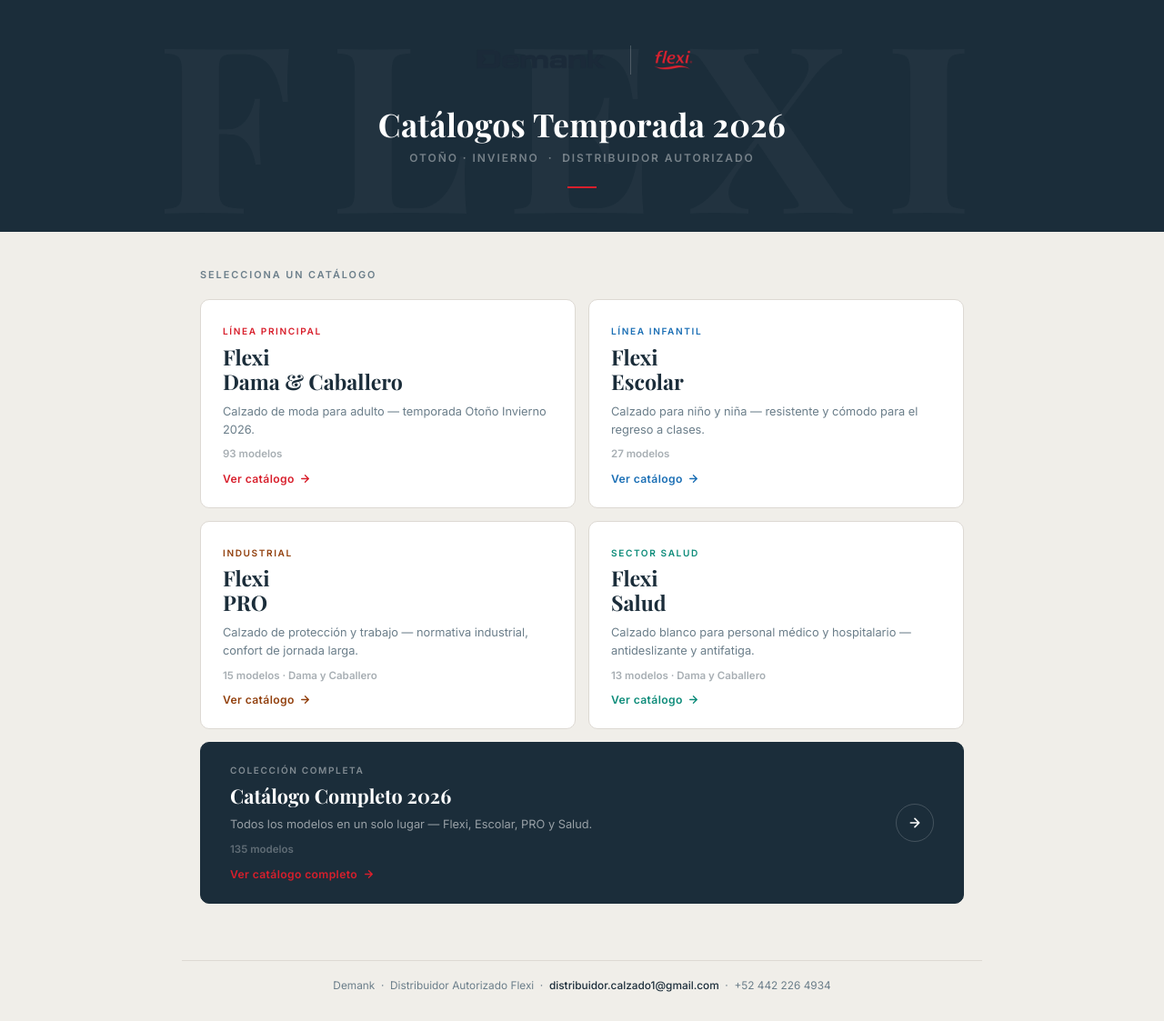
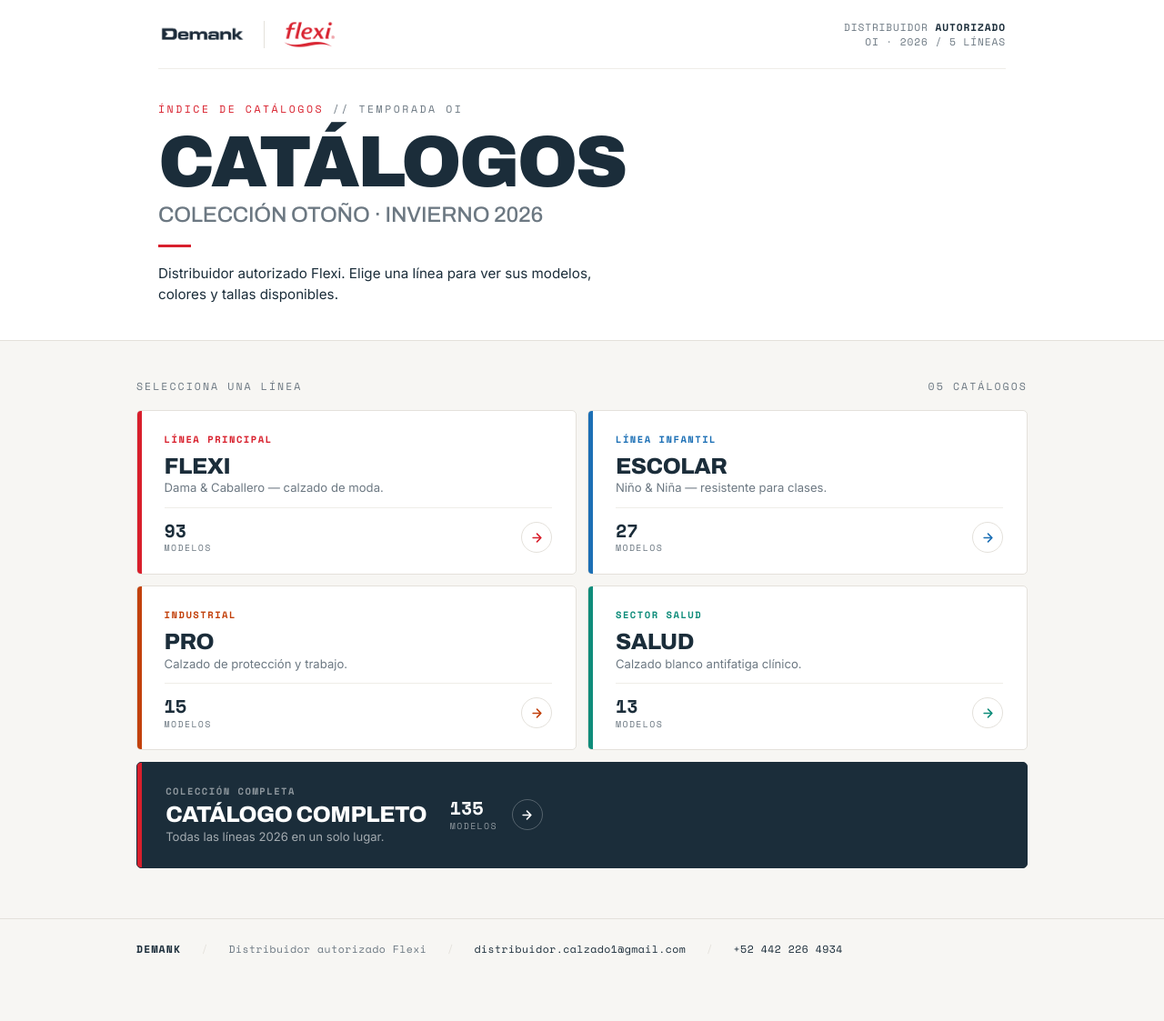
Before and after one commit to distribuidor-calzado/catalogo-demank, a plain HTML site: page index.html in a window 1280 px wide. Shown: the whole page at 91% size. After the commit the page ends 1090 px from the top, so only its background shows below. Drawn offline with nearby package versions, Linux system fonts and the light colour scheme.

Commit message:
design: rediseño del menú de inicio (masthead claro + índice line-sheet)

```diff
--- a/index.html
+++ b/index.html
@@ -4,349 +4,426 @@
   <meta charset="UTF-8">
   <meta name="viewport" content="width=device-width, initial-scale=1.0">
   <title>Catálogos Flexi 2026 — Demank</title>
+  <meta name="description" content="Índice de catálogos Flexi Otoño Invierno 2026. Distribuidor autorizado Demank — Flexi, Escolar, PRO, Salud y colección completa.">
   <link rel="preconnect" href="https://fonts.googleapis.com">
-  <link href="https://fonts.googleapis.com/css2?family=Playfair+Display:wght@700&family=Inter:wght@400;500;600&display=swap" rel="stylesheet">
+  <link rel="preconnect" href="https://fonts.gstatic.com" crossorigin>
+  <link href="https://fonts.googleapis.com/css2?family=Archivo:wght@500;700;800;900&family=Inter:wght@400;500&family=Space+Mono:wght@400;700&display=swap" rel="stylesheet">
   <style>
     *, *::before, *::after { box-sizing: border-box; margin: 0; padding: 0; }
 
     :root {
-      --navy:   #1B2D3A;
-      --red:    #D81F2C;
-      --teal:   #0E8C7A;
-      --blue:   #1B6FB5;
-      --amber:  #92400e;
-      --bg:     #F0EEE9;
-      --white:  #FFFFFF;
-      --muted:  #6B7E8A;
-      --border: #DDD9D3;
+      --paper:   #F7F6F3;
+      --plate:   #FFFFFF;
+      --ink:     #1B2D3A;
+      --red:     #D81F2C;
+      --mute:    #6C7882;
+      --line:    #E4E1DB;
+      --line-2:  #EFEDE8;
+
+      /* swatches funcionales por línea */
+      --c-flexi:   #D81F2C;
+      --c-escolar: #1B6FB5;
+      --c-pro:     #C2410C;
+      --c-salud:   #0E8C7A;
+      --c-todo:    #1B2D3A;
     }
+
+    html { -webkit-text-size-adjust: 100%; }
 
     body {
       font-family: 'Inter', system-ui, sans-serif;
-      background: var(--bg);
-      color: var(--navy);
+      background: var(--paper);
+      color: var(--ink);
       min-height: 100vh;
+      line-height: 1.5;
+      -webkit-font-smoothing: antialiased;
     }
 
-    /* ── HERO ── */
-    .hero {
-      background: var(--navy);
-      padding: 2.75rem 1.5rem 3rem;
-      text-align: center;
-      position: relative;
-      overflow: hidden;
+    .wrap { max-width: 980px; margin: 0 auto; padding: 0 1.5rem; }
+
+    /* ─────────── MASTHEAD (letterhead claro) ─────────── */
+    .masthead {
+      background: var(--plate);
+      border-bottom: 1px solid var(--line);
     }
 
-    .hero::before {
-      content: 'FLEXI';
-      position: absolute;
-      font-family: 'Playfair Display', serif;
-      font-size: clamp(7rem, 22vw, 16rem);
-      font-weight: 700;
-      color: rgba(255,255,255,0.03);
-      top: 50%; left: 50%;
-      transform: translate(-50%, -50%);
-      white-space: nowrap;
-      pointer-events: none;
-      letter-spacing: 0.15em;
-      user-select: none;
+    .brandbar {
+      display: flex;
+      align-items: center;
+      gap: 1.25rem;
+      padding: 1.4rem 0 1.3rem;
+      border-bottom: 1px solid var(--line-2);
+      flex-wrap: wrap;
     }
 
-    .hero-logos {
-      display: flex;
-      align-items: center;
-      justify-content: center;
-      gap: 1.5rem;
-      margin-bottom: 1.75rem;
-      position: relative;
+    .brandbar img { display: block; width: auto; }
+    .logo-demank { height: 28px; }
+    .logo-flexi  { height: 58px; margin: -14px 0; }   /* el PNG trae mucho aire interno */
+
+    .brand-rule { width: 1px; height: 30px; background: var(--line); }
+
+    .brand-meta {
+      margin-left: auto;
+      font-family: 'Space Mono', monospace;
+      font-size: 0.7rem;
+      letter-spacing: 0.08em;
+      color: var(--mute);
+      text-align: right;
+      line-height: 1.4;
+    }
+    .brand-meta b { color: var(--ink); font-weight: 700; }
+
+    .title-block { padding: 2.2rem 0 2.4rem; }
+
+    .eyebrow {
+      font-family: 'Space Mono', monospace;
+      font-size: 0.72rem;
+      letter-spacing: 0.22em;
+      text-transform: uppercase;
+      color: var(--red);
+      margin-bottom: 0.9rem;
+    }
+    .eyebrow span { color: var(--mute); }
+
+    h1 {
+      font-family: 'Archivo', sans-serif;
+      font-weight: 900;
+      font-size: clamp(2.6rem, 9vw, 5rem);
+      line-height: 0.92;
+      letter-spacing: -0.035em;
+      text-transform: uppercase;
+      color: var(--ink);
+    }
+    h1 em {
+      font-style: normal;
+      display: block;
+      font-weight: 500;
+      font-size: clamp(1rem, 3.2vw, 1.5rem);
+      letter-spacing: -0.01em;
+      color: var(--mute);
+      margin-top: 0.55rem;
     }
 
-    .hero-logos img { height: 44px; width: auto; object-fit: contain; }
-
-    .hero-divider {
-      width: 1px; height: 32px;
-      background: rgba(255,255,255,0.2);
+    .lede {
+      margin-top: 1.4rem;
+      max-width: 30rem;
+      font-size: 0.95rem;
+      color: var(--ink);
+    }
+    .lede::before {
+      content: '';
+      display: block;
+      width: 2.25rem;
+      height: 3px;
+      background: var(--red);
+      margin-bottom: 1.1rem;
     }
 
-    .hero h1 {
-      font-family: 'Playfair Display', serif;
-      font-size: clamp(1.5rem, 4vw, 2.2rem);
-      font-weight: 700;
-      color: #fff;
-      letter-spacing: 0.01em;
-      line-height: 1.2;
-      position: relative;
-    }
+    /* ─────────── ÍNDICE ─────────── */
+    .index { padding: 2.6rem 0 1rem; }
 
-    .hero-sub {
-      margin-top: 0.5rem;
-      font-size: 0.75rem;
-      font-weight: 600;
-      letter-spacing: 0.16em;
-      text-transform: uppercase;
-      color: rgba(255,255,255,0.4);
-      position: relative;
-    }
-
-    .hero-rule {
-      display: block;
-      width: 2rem; height: 2px;
-      background: var(--red);
-      margin: 1.5rem auto 0;
-      position: relative;
-    }
-
-    /* ── GRID ── */
-    .main {
-      max-width: 880px;
-      margin: 0 auto;
-      padding: 2.5rem 1.25rem 3rem;
-    }
-
-    .section-label {
-      font-size: 0.68rem;
-      font-weight: 600;
+    .index-head {
+      display: flex;
+      align-items: baseline;
+      justify-content: space-between;
+      font-family: 'Space Mono', monospace;
+      font-size: 0.72rem;
       letter-spacing: 0.18em;
       text-transform: uppercase;
-      color: var(--muted);
-      margin-bottom: 1.25rem;
+      color: var(--mute);
+      margin-bottom: 1.1rem;
     }
 
     .grid {
       display: grid;
       grid-template-columns: 1fr 1fr;
-      gap: 0.875rem;
-      margin-bottom: 0.875rem;
+      gap: 0.8rem;
     }
 
-    /* ── CARD ── */
-    .card {
-      background: var(--white);
-      border-radius: 10px;
-      padding: 1.75rem 1.5rem 1.5rem;
+    /* ─────────── TARJETA (entrada de line-sheet) ─────────── */
+    .entry {
+      position: relative;
+      background: var(--plate);
+      border: 1px solid var(--line);
+      border-radius: 5px;
+      padding: 1.5rem 1.6rem 1.4rem 1.85rem;
+      text-decoration: none;
+      color: inherit;
       display: flex;
       flex-direction: column;
-      gap: 0.6rem;
-      border: 1.5px solid var(--border);
-      text-decoration: none;
-      color: inherit;
-      transition: border-color 0.18s, box-shadow 0.18s, transform 0.18s;
-      position: relative;
+      min-height: 158px;
       overflow: hidden;
+      transition: border-color .18s ease, box-shadow .18s ease, transform .18s ease;
     }
 
-    .card::after {
+    /* pestaña de color (índice tabulado) */
+    .entry::before {
       content: '';
       position: absolute;
       left: 0; top: 0; bottom: 0;
-      width: 3px;
-      background: var(--accent, var(--navy));
-      transform: scaleY(0);
-      transform-origin: bottom;
-      transition: transform 0.22s ease;
-      border-radius: 0 2px 2px 0;
+      width: 5px;
+      background: var(--seg);
+      transition: width .18s ease;
+    }
+    /* lavado de color de fondo en hover */
+    .entry::after {
+      content: '';
+      position: absolute;
+      inset: 0;
+      background: var(--seg);
+      opacity: 0;
+      transition: opacity .18s ease;
+      pointer-events: none;
     }
 
-    .card:hover {
-      border-color: var(--accent, var(--navy));
-      box-shadow: 0 6px 24px rgba(0,0,0,0.07);
+    .entry > * { position: relative; z-index: 1; }
+
+    .entry:hover,
+    .entry:focus-visible {
+      border-color: var(--seg);
+      box-shadow: 0 8px 26px rgba(27,45,58,.10);
       transform: translateY(-2px);
+      outline: none;
+    }
+    .entry:hover::before,
+    .entry:focus-visible::before { width: 9px; }
+    .entry:hover::after,
+    .entry:focus-visible::after { opacity: .045; }
+    .entry:focus-visible { box-shadow: 0 0 0 3px rgba(216,31,44,.35); }
+
+    .entry-tag {
+      font-family: 'Space Mono', monospace;
+      font-size: 0.66rem;
+      letter-spacing: 0.14em;
+      text-transform: uppercase;
+      color: var(--seg);
+      font-weight: 700;
     }
 
-    .card:hover::after { transform: scaleY(1); }
-
-    .card-tag {
-      font-size: 0.63rem;
-      font-weight: 600;
-      letter-spacing: 0.16em;
+    .entry-name {
+      font-family: 'Archivo', sans-serif;
+      font-weight: 800;
+      font-size: 1.55rem;
+      line-height: 1.0;
+      letter-spacing: -0.02em;
       text-transform: uppercase;
-      color: var(--accent, var(--navy));
+      color: var(--ink);
+      margin: 0.55rem 0 0.1rem;
+    }
+    .entry-sub {
+      font-size: 0.82rem;
+      color: var(--mute);
+      margin-bottom: 0.7rem;
     }
 
-    .card-name {
-      font-family: 'Playfair Display', serif;
-      font-size: clamp(1.2rem, 2.4vw, 1.45rem);
-      font-weight: 700;
-      color: var(--navy);
-      line-height: 1.15;
+    .entry-foot {
+      margin-top: auto;
+      display: flex;
+      align-items: flex-end;
+      justify-content: space-between;
+      gap: 1rem;
+      padding-top: 0.9rem;
+      border-top: 1px solid var(--line-2);
     }
 
-    .card-desc {
-      font-size: 0.8rem;
-      color: var(--muted);
-      line-height: 1.55;
-      flex: 1;
+    .count {
+      font-family: 'Space Mono', monospace;
+      line-height: 1;
+      color: var(--ink);
+    }
+    .count b { font-size: 1.25rem; font-weight: 700; }
+    .count span {
+      display: block;
+      font-size: 0.62rem;
+      letter-spacing: 0.14em;
+      text-transform: uppercase;
+      color: var(--mute);
+      margin-top: 0.3rem;
     }
 
-    .card-count {
-      font-size: 0.72rem;
-      font-weight: 600;
-      color: var(--navy);
-      opacity: 0.38;
+    .go {
+      display: flex;
+      align-items: center;
+      justify-content: center;
+      width: 34px; height: 34px;
+      border-radius: 50%;
+      border: 1.5px solid var(--line);
+      color: var(--seg);
+      flex-shrink: 0;
+      transition: background .18s ease, border-color .18s ease, color .18s ease;
     }
+    .entry:hover .go,
+    .entry:focus-visible .go {
+      background: var(--seg);
+      border-color: var(--seg);
+      color: #fff;
+    }
+    .go svg { transition: transform .18s ease; }
+    .entry:hover .go svg,
+    .entry:focus-visible .go svg { transform: translateX(2px); }
 
-    .card-cta {
-      display: inline-flex;
-      align-items: center;
-      gap: 0.35rem;
-      font-size: 0.76rem;
-      font-weight: 600;
-      color: var(--accent, var(--navy));
-      margin-top: 0.2rem;
-      letter-spacing: 0.03em;
-    }
-
-    .card-cta svg { transition: transform 0.15s; }
-    .card:hover .card-cta svg { transform: translateX(4px); }
-
-    /* ── COMPLETO (full-width dark card) ── */
-    .card-full {
-      --accent: var(--red);
+    /* ─────────── ENTRADA COMPLETA (navy, ancho total) ─────────── */
+    .entry-all {
       grid-column: 1 / -1;
+      --seg: var(--c-todo);
       flex-direction: row;
       align-items: center;
-      gap: 2rem;
-      padding: 1.5rem 2rem;
-      background: var(--navy);
-      border-color: var(--navy);
+      gap: 1.6rem;
+      min-height: 0;
+      padding: 1.5rem 1.7rem 1.5rem 1.95rem;
+      background: var(--ink);
+      border-color: var(--ink);
     }
+    .entry-all::before { background: var(--red); }
+    .entry-all::after  { background: #fff; }
+    .entry-all .entry-tag  { color: rgba(255,255,255,.5); }
+    .entry-all .entry-name { color: #fff; margin-top: 0.35rem; }
+    .entry-all .entry-sub  { color: rgba(255,255,255,.6); margin-bottom: 0; }
+    .entry-all-text { display: flex; flex-direction: column; }
+    .entry-all .entry-foot { border: 0; padding: 0; margin: 0; flex-shrink: 0; align-items: center; }
+    .entry-all .count b    { color: #fff; }
+    .entry-all .count span { color: rgba(255,255,255,.5); }
+    .entry-all .go { border-color: rgba(255,255,255,.25); color: #fff; }
+    .entry-all:hover { border-color: var(--red); box-shadow: 0 10px 30px rgba(0,0,0,.22); }
+    .entry-all:hover::after, .entry-all:focus-visible::after { opacity: 0; }
+    .entry-all:hover .go, .entry-all:focus-visible .go { background: var(--red); border-color: var(--red); }
+    .entry-all:focus-visible { box-shadow: 0 0 0 3px rgba(216,31,44,.5); }
 
-    .card-full::after { background: var(--red); }
+    /* ─────────── FOOTER ─────────── */
+    footer {
+      border-top: 1px solid var(--line);
+      margin-top: 2.4rem;
+    }
+    .foot-in {
+      display: flex;
+      flex-wrap: wrap;
+      align-items: center;
+      gap: 0.6rem 1.4rem;
+      padding: 1.5rem 0 2.4rem;
+      font-family: 'Space Mono', monospace;
+      font-size: 0.72rem;
+      letter-spacing: 0.04em;
+      color: var(--mute);
+    }
+    .foot-in .org { color: var(--ink); font-weight: 700; letter-spacing: 0.1em; text-transform: uppercase; }
+    .foot-in a { color: var(--ink); text-decoration: none; }
+    .foot-in a:hover { color: var(--red); }
+    .foot-in .sep { color: var(--line); }
 
-    .card-full .card-name  { color: #fff; font-size: clamp(1.1rem, 2vw, 1.35rem); }
-    .card-full .card-tag   { color: rgba(255,255,255,0.45); }
-    .card-full .card-desc  { color: rgba(255,255,255,0.55); font-size: 0.8rem; }
-    .card-full .card-count { color: rgba(255,255,255,0.3); opacity: 1; }
-    .card-full .card-cta   { color: var(--red); }
-
-    .card-full:hover {
-      border-color: var(--red);
-      box-shadow: 0 6px 28px rgba(0,0,0,0.2);
-    }
-
-    .card-full-content { flex: 1; display: flex; flex-direction: column; gap: 0.6rem; }
-
-    .card-full-arrow {
-      width: 42px; height: 42px;
-      border-radius: 50%;
-      border: 1.5px solid rgba(255,255,255,0.18);
-      display: flex; align-items: center; justify-content: center;
-      flex-shrink: 0;
-      transition: border-color 0.18s, background 0.18s;
-    }
-
-    .card-full:hover .card-full-arrow {
-      border-color: var(--red);
-      background: var(--red);
-    }
-
-    /* ── FOOTER ── */
-    footer {
-      text-align: center;
-      padding: 1.25rem 1rem 2rem;
-      font-size: 0.74rem;
-      color: var(--muted);
-      border-top: 1px solid var(--border);
-      max-width: 880px;
-      margin: 0 auto;
-    }
-
-    footer a { color: var(--navy); text-decoration: none; font-weight: 500; }
-    footer a:hover { text-decoration: underline; }
-
-    /* ── MOBILE ── */
-    @media (max-width: 600px) {
+    /* ─────────── RESPONSIVE ─────────── */
+    @media (max-width: 640px) {
       .grid { grid-template-columns: 1fr; }
-      .hero-logos img { height: 36px; }
-      .card-full { flex-direction: column; align-items: flex-start; gap: 1rem; padding: 1.5rem; }
-      .card-full-arrow { display: none; }
+      .brand-meta { margin-left: 0; flex-basis: 100%; text-align: left; }
+      .logo-flexi { height: 50px; margin: -12px 0; }
+      .title-block { padding: 1.8rem 0 2rem; }
+      .index { padding: 2rem 0 0.5rem; }
+      .entry-all { flex-direction: column; align-items: flex-start; gap: 1.1rem; }
+      .entry-all .entry-foot { width: 100%; justify-content: space-between; }
     }
 
     @media (prefers-reduced-motion: reduce) {
-      .card, .card::after, .card-cta svg, .card-full-arrow { transition: none; }
+      .entry, .entry::before, .entry::after, .go, .go svg { transition: none; }
+      .entry:hover, .entry:focus-visible { transform: none; }
     }
   </style>
 </head>
 <body>
 
-<header class="hero">
-  <div class="hero-logos">
-    <img src="logo-demank.png" alt="Demank">
-    <div class="hero-divider"></div>
-    <img src="logo-flexi.png" alt="Flexi">
+  <!-- MASTHEAD -->
+  <header class="masthead">
+    <div class="wrap">
+      <div class="brandbar">
+        <img class="logo-demank" src="logo-demank.png" alt="Demank">
+        <span class="brand-rule"></span>
+        <img class="logo-flexi" src="logo-flexi.png" alt="Flexi">
+        <div class="brand-meta">
+          <div>DISTRIBUIDOR <b>AUTORIZADO</b></div>
+          <div>OI · 2026 / 5 LÍNEAS</div>
         </div>
-  <h1>Catálogos Temporada 2026</h1>
-  <p class="hero-sub">Otoño · Invierno &nbsp;·&nbsp; Distribuidor Autorizado</p>
-  <span class="hero-rule"></span>
+      </div>
+
+      <div class="title-block">
+        <p class="eyebrow">Índice de catálogos <span>// Temporada OI</span></p>
+        <h1>Catálogos<em>Colección Otoño · Invierno 2026</em></h1>
+        <p class="lede">Distribuidor autorizado Flexi. Elige una línea para ver sus modelos, colores y tallas disponibles.</p>
+      </div>
+    </div>
   </header>
 
-<main class="main">
-  <p class="section-label">Selecciona un catálogo</p>
+  <!-- ÍNDICE -->
+  <main class="wrap index">
+    <div class="index-head">
+      <span>Selecciona una línea</span>
+      <span>05 catálogos</span>
+    </div>
 
     <div class="grid">
 
-    <a class="card" href="flexi.html" style="--accent:var(--red)">
-      <span class="card-tag">Línea principal</span>
-      <span class="card-name">Flexi<br>Dama &amp; Caballero</span>
-      <span class="card-desc">Calzado de moda para adulto — temporada Otoño Invierno 2026.</span>
-      <span class="card-count">93 modelos</span>
-      <span class="card-cta">Ver catálogo
-        <svg width="13" height="13" viewBox="0 0 24 24" fill="none" stroke="currentColor" stroke-width="2.5" stroke-linecap="round" stroke-linejoin="round"><path d="M5 12h14M12 5l7 7-7 7"/></svg>
+      <a class="entry" href="flexi.html" style="--seg:var(--c-flexi)">
+        <span class="entry-tag">Línea principal</span>
+        <span class="entry-name">Flexi</span>
+        <span class="entry-sub">Dama &amp; Caballero — calzado de moda.</span>
+        <span class="entry-foot">
+          <span class="count"><b>93</b><span>Modelos</span></span>
+          <span class="go"><svg width="15" height="15" viewBox="0 0 24 24" fill="none" stroke="currentColor" stroke-width="2.5" stroke-linecap="round" stroke-linejoin="round"><path d="M5 12h14M12 5l7 7-7 7"/></svg></span>
         </span>
       </a>
 
-    <a class="card" href="escolar.html" style="--accent:var(--blue)">
-      <span class="card-tag">Línea infantil</span>
-      <span class="card-name">Flexi<br>Escolar</span>
-      <span class="card-desc">Calzado para niño y niña — resistente y cómodo para el regreso a clases.</span>
-      <span class="card-count">27 modelos</span>
-      <span class="card-cta">Ver catálogo
-        <svg width="13" height="13" viewBox="0 0 24 24" fill="none" stroke="currentColor" stroke-width="2.5" stroke-linecap="round" stroke-linejoin="round"><path d="M5 12h14M12 5l7 7-7 7"/></svg>
+      <a class="entry" href="escolar.html" style="--seg:var(--c-escolar)">
+        <span class="entry-tag">Línea infantil</span>
+        <span class="entry-name">Escolar</span>
+        <span class="entry-sub">Niño &amp; Niña — resistente para clases.</span>
+        <span class="entry-foot">
+          <span class="count"><b>27</b><span>Modelos</span></span>
+          <span class="go"><svg width="15" height="15" viewBox="0 0 24 24" fill="none" stroke="currentColor" stroke-width="2.5" stroke-linecap="round" stroke-linejoin="round"><path d="M5 12h14M12 5l7 7-7 7"/></svg></span>
         </span>
       </a>
 
-    <a class="card" href="pro.html" style="--accent:var(--amber)">
-      <span class="card-tag">Industrial</span>
-      <span class="card-name">Flexi<br>PRO</span>
-      <span class="card-desc">Calzado de protección y trabajo — normativa industrial, confort de jornada larga.</span>
-      <span class="card-count">15 modelos · Dama y Caballero</span>
-      <span class="card-cta">Ver catálogo
-        <svg width="13" height="13" viewBox="0 0 24 24" fill="none" stroke="currentColor" stroke-width="2.5" stroke-linecap="round" stroke-linejoin="round"><path d="M5 12h14M12 5l7 7-7 7"/></svg>
+      <a class="entry" href="pro.html" style="--seg:var(--c-pro)">
+        <span class="entry-tag">Industrial</span>
+        <span class="entry-name">PRO</span>
+        <span class="entry-sub">Calzado de protección y trabajo.</span>
+        <span class="entry-foot">
+          <span class="count"><b>15</b><span>Modelos</span></span>
+          <span class="go"><svg width="15" height="15" viewBox="0 0 24 24" fill="none" stroke="currentColor" stroke-width="2.5" stroke-linecap="round" stroke-linejoin="round"><path d="M5 12h14M12 5l7 7-7 7"/></svg></span>
         </span>
       </a>
 
-    <a class="card" href="salud.html" style="--accent:var(--teal)">
-      <span class="card-tag">Sector salud</span>
-      <span class="card-name">Flexi<br>Salud</span>
-      <span class="card-desc">Calzado blanco para personal médico y hospitalario — antideslizante y antifatiga.</span>
-      <span class="card-count">13 modelos · Dama y Caballero</span>
-      <span class="card-cta">Ver catálogo
-        <svg width="13" height="13" viewBox="0 0 24 24" fill="none" stroke="currentColor" stroke-width="2.5" stroke-linecap="round" stroke-linejoin="round"><path d="M5 12h14M12 5l7 7-7 7"/></svg>
+      <a class="entry" href="salud.html" style="--seg:var(--c-salud)">
+        <span class="entry-tag">Sector salud</span>
+        <span class="entry-name">Salud</span>
+        <span class="entry-sub">Calzado blanco antifatiga clínico.</span>
+        <span class="entry-foot">
+          <span class="count"><b>13</b><span>Modelos</span></span>
+          <span class="go"><svg width="15" height="15" viewBox="0 0 24 24" fill="none" stroke="currentColor" stroke-width="2.5" stroke-linecap="round" stroke-linejoin="round"><path d="M5 12h14M12 5l7 7-7 7"/></svg></span>
         </span>
       </a>
 
-    <a class="card card-full" href="completo.html">
-      <div class="card-full-content">
-        <span class="card-tag">Colección completa</span>
-        <span class="card-name">Catálogo Completo 2026</span>
-        <span class="card-desc">Todos los modelos en un solo lugar — Flexi, Escolar, PRO y Salud.</span>
-        <span class="card-count">135 modelos</span>
-        <span class="card-cta">Ver catálogo completo
-          <svg width="13" height="13" viewBox="0 0 24 24" fill="none" stroke="currentColor" stroke-width="2.5" stroke-linecap="round" stroke-linejoin="round"><path d="M5 12h14M12 5l7 7-7 7"/></svg>
+      <a class="entry entry-all" href="completo.html">
+        <div class="entry-all-text">
+          <span class="entry-tag">Colección completa</span>
+          <span class="entry-name">Catálogo completo</span>
+          <span class="entry-sub">Todas las líneas 2026 en un solo lugar.</span>
+        </div>
+        <span class="entry-foot">
+          <span class="count"><b>135</b><span>Modelos</span></span>
+          <span class="go"><svg width="15" height="15" viewBox="0 0 24 24" fill="none" stroke="currentColor" stroke-width="2.5" stroke-linecap="round" stroke-linejoin="round"><path d="M5 12h14M12 5l7 7-7 7"/></svg></span>
         </span>
-      </div>
-      <div class="card-full-arrow">
-        <svg width="16" height="16" viewBox="0 0 24 24" fill="none" stroke="white" stroke-width="2.5" stroke-linecap="round" stroke-linejoin="round"><path d="M5 12h14M12 5l7 7-7 7"/></svg>
-      </div>
       </a>
 
     </div>
   </main>
 
   <footer>
-  Demank &nbsp;·&nbsp; Distribuidor Autorizado Flexi &nbsp;·&nbsp;
+    <div class="wrap foot-in">
+      <span class="org">Demank</span>
+      <span class="sep">/</span>
+      <span>Distribuidor autorizado Flexi</span>
+      <span class="sep">/</span>
       <a href="mailto:distribuidor.calzado1@gmail.com">distribuidor.calzado1@gmail.com</a>
-  &nbsp;·&nbsp; +52 442 226 4934
+      <span class="sep">/</span>
+      <a href="tel:+524422264934">+52 442 226 4934</a>
+    </div>
   </footer>
 
 </body>
```
Lines whose indentation alone changed are shown as unchanged.
